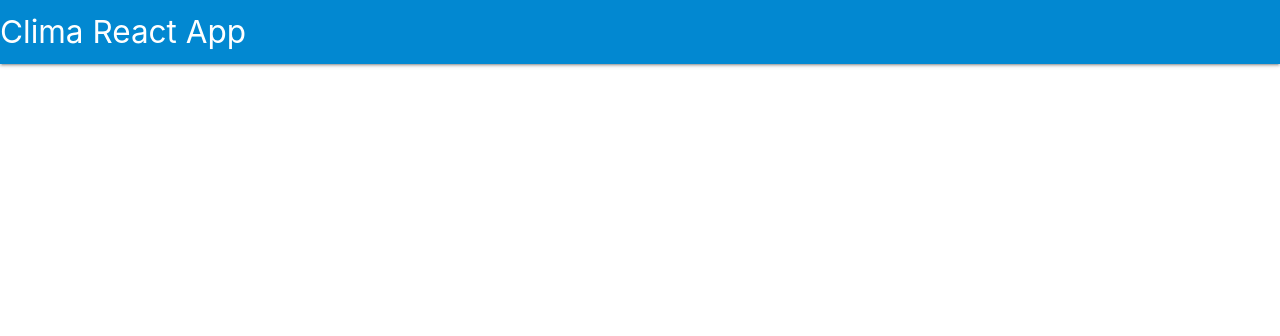
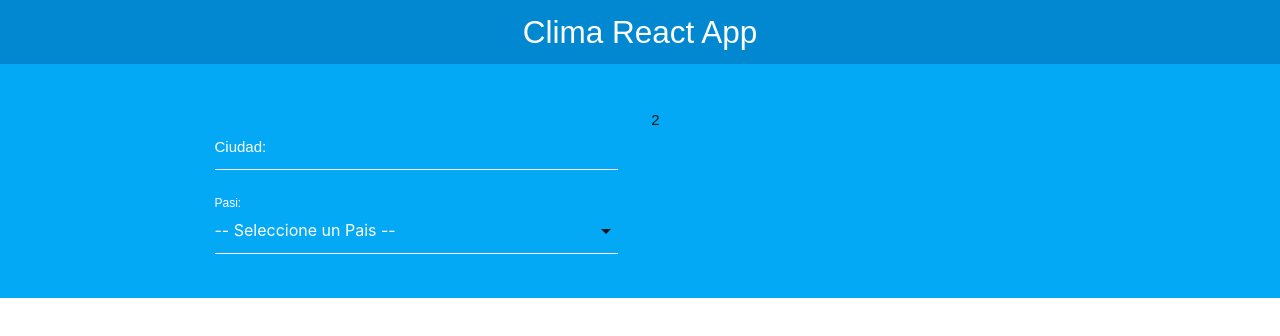
Before and after one commit to 5amuel/clima, a React (Create React App) app: page / in a window 1280 px wide. Shown: the top 336 px of the page. Built offline with nearby package versions, Linux system fonts and the light colour scheme.

Commit message:
Creacion del formulario

```diff
--- a/src/App.js
+++ b/src/App.js
@@ -1,6 +1,6 @@
 import React, { Fragment } from 'react';
-import Header from './components/Header'
-
+import Header from './components/Header';
+import Formulario from './components/Fromulario';
 
 function App() {
   return (
@@ -8,6 +8,19 @@
       <Header
         titulo="Clima React App"
       />
+
+      <div className="contenedor-form">
+        <div className="container">
+          <div className="row">
+            <div className="col m6 s12">
+              <Formulario />
+            </div>
+            <div className="col m6 s12">
+              2
+            </div>
+          </div>
+        </div>
+      </div>
     </Fragment>
 
   );
--- /dev/null
+++ b/src/components/Fromulario.jsx
@@ -0,0 +1,35 @@
+import React from 'react';
+
+const Formulario = () => {
+    return (
+        <form>
+            <div className="input-field col s12">
+                <input
+                    type="text"
+                    name="ciudad"
+                    id="ciudad"
+                />
+                <label htmlFor="ciudad">Ciudad: </label>
+            </div>
+            <div className="input-field col s12">
+                <select
+                    name="pais"
+                    id="pais"
+                >
+                    <option value="">-- Seleccione un Pais --</option>
+                    <option value="US">Estados Unidos</option>
+                    <option value="MX">México</option>
+                    <option value="AR">Argentina</option>
+                    <option value="CO">Colombia</option>
+                    <option value="CR">Costa Rica</option>
+                    <option value="ES">España</option>
+                    <option value="PE">Perú</option>
+                </select>
+                <label htmlFor="pais">Pasi: </label>
+
+            </div>
+        </form>
+     );
+}
+
+export default Formulario;
--- a/src/index.css
+++ b/src/index.css
@@ -1,13 +1,79 @@
 body {
   margin: 0;
-  font-family: -apple-system, BlinkMacSystemFont, 'Segoe UI', 'Roboto', 'Oxygen',
-    'Ubuntu', 'Cantarell', 'Fira Sans', 'Droid Sans', 'Helvetica Neue',
-    sans-serif;
-  -webkit-font-smoothing: antialiased;
-  -moz-osx-font-smoothing: grayscale;
+  padding: 0;
+  font-family: sans-serif;
+}
+nav .brand-logo {
+  display: block;
+  text-align: center;
+  position: relative;
+}
+.input-field label {
+  color: white;
 }
 
-code {
-  font-family: source-code-pro, Menlo, Monaco, Consolas, 'Courier New',
-    monospace;
+.input-field input[type=text]:focus + label {
+  color: white;
 }
+
+.input-field input[type=text]:focus {
+  border-bottom: 1px solid white;
+  box-shadow: 0 1px 0 0 #000;
+}
+
+input[type=text]:not(.browser-default) {
+  border-bottom: 1px solid white;
+  color: white;
+}
+input[type=text]:not(.browser-default):focus:not([readonly]) {
+  border-bottom: 1px solid white;
+  -webkit-box-shadow: 0 1px 0 0 white;
+  box-shadow: 0 1px 0 0 white;
+}
+input[type=text]:not(.browser-default):focus:not([readonly]) + label {
+  color: white;
+}
+
+.contenedor-form {
+  padding: 3rem 0 1px 0;
+  background-color: #03a9f4;
+}
+.mensaje {
+  text-align: center;
+  font-size: 2rem;
+}
+.buscador i {
+  width: 100%;
+}
+.error {
+  padding: 1rem!important;
+  color:white;
+  margin-top: 3rem;
+  text-align: center;
+  text-emphasis: left;
+}
+.card-panel h2 {
+  font-size: 1.6rem;
+  text-align: center;
+}
+.card-panel p {
+  text-align: center;
+  font-size: 1.4rem;
+}
+.temperatura {
+  font-size: 4rem!important
+}
+.temperatura span {
+  font-size: 2rem!important;
+  vertical-align: super;
+}
+
+.btn-block {
+  display: block!important;
+}
+
+.error {
+  padding: 1rem!important;
+  text-align: center!important;
+  color: #FFF!important;
+}
```
